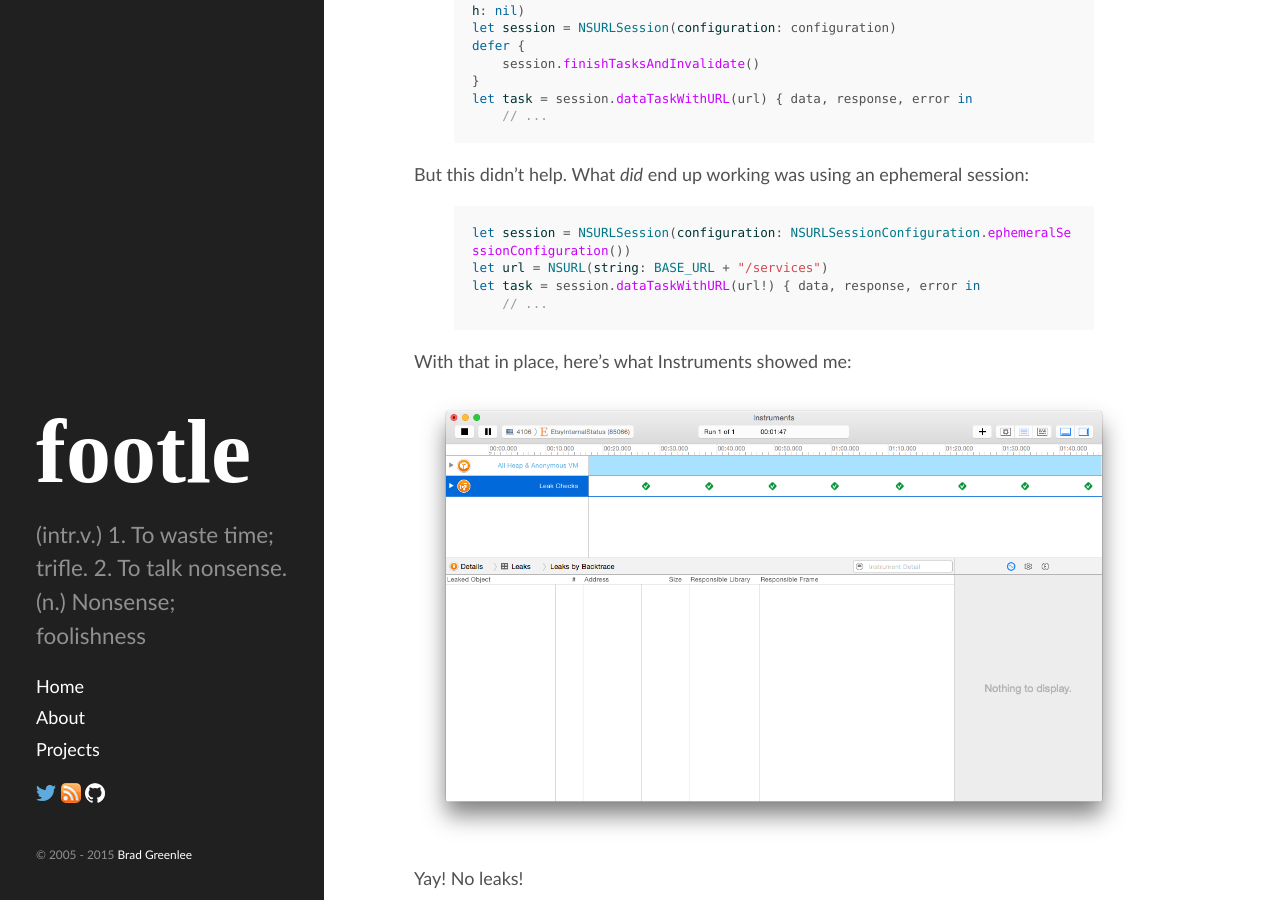
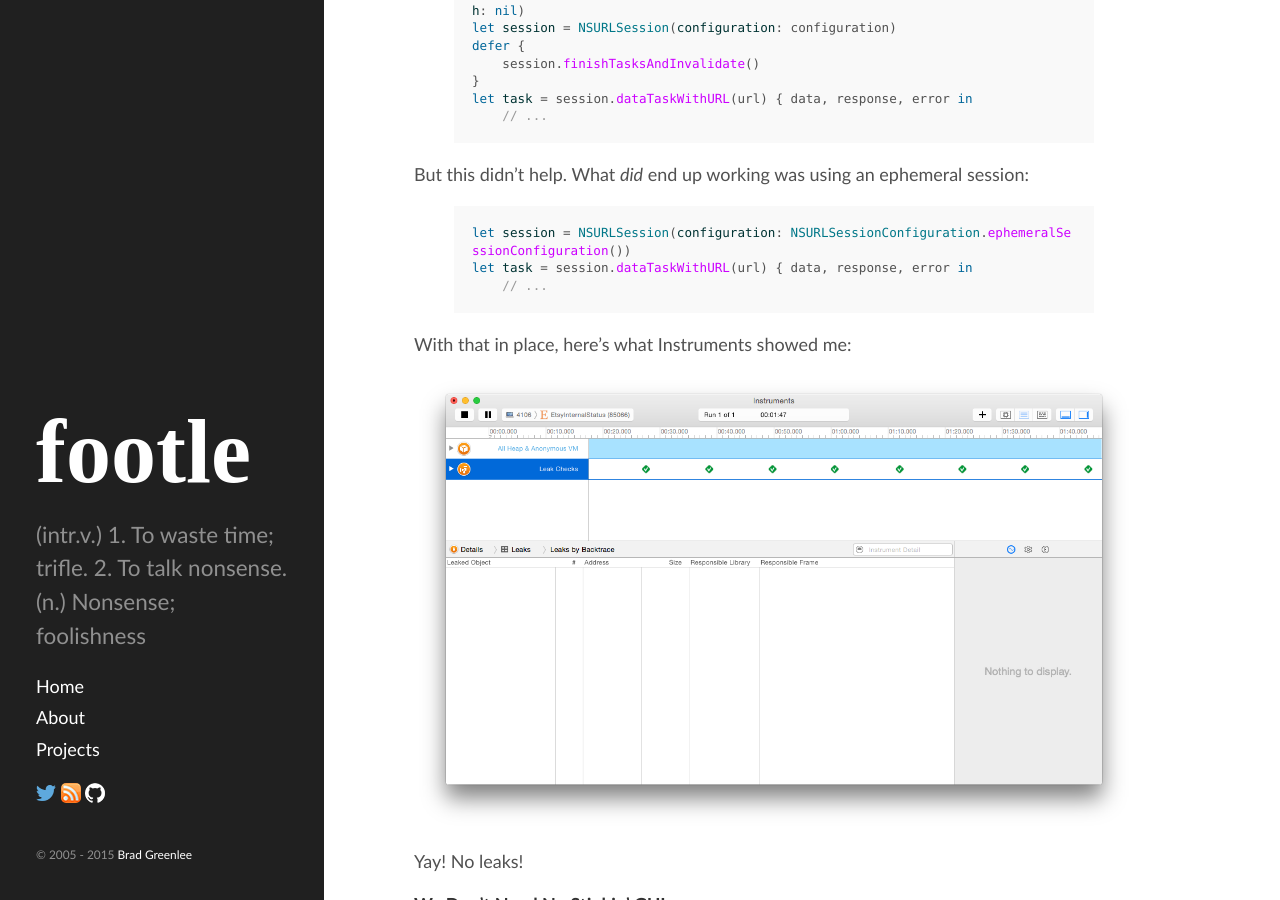
Before and after one commit to bgreenlee/bgreenlee.github.io, a Jekyll site: the page built from _posts/2015-09-02-fixing-a-swift-memory-leak.md, in a window 1280 px wide and 900 px high, scrolled down 2047 px. Built offline with Jekyll 4.4.1, drawn with Linux system fonts in a browser that asks for light colours; some web fonts are replaced; comment, search, counter and statistics services are not loaded.

Commit message:
Update site

```diff
--- a/_posts/2015-09-02-fixing-a-swift-memory-leak.md
+++ b/_posts/2015-09-02-fixing-a-swift-memory-leak.md
@@ -52,8 +52,7 @@
 
 {% highlight swift %}
 let session = NSURLSession(configuration: NSURLSessionConfiguration.ephemeralSessionConfiguration())
-let url = NSURL(string: BASE_URL + "/services")
-let task = session.dataTaskWithURL(url!) { data, response, error in
+let task = session.dataTaskWithURL(url) { data, response, error in
     // ...
 {% endhighlight %}
 
```
